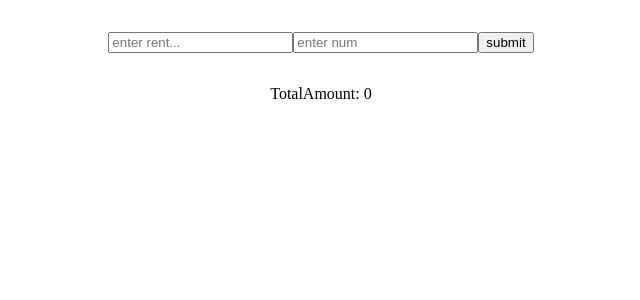
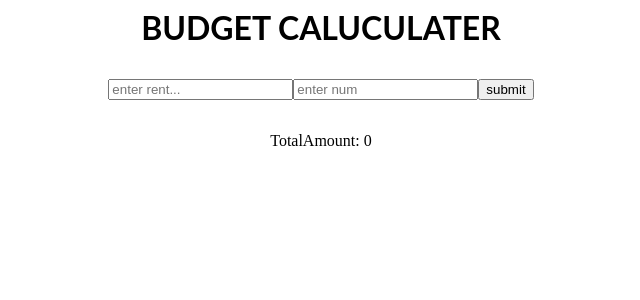
Before and after one commit to Neelima1220/react-budeget-caluclator, a React (Create React App) app: page / in a window 1280 px wide. Shown: the top 300 px of the page, without its empty margins (319-959 px from the left). Built offline with nearby package versions, Linux system fonts and the light colour scheme.

Commit message:
1 file modified

```diff
--- a/App.tsx
+++ b/App.tsx
@@ -85,7 +85,7 @@ export default function App(): JSX.Element {
   };
   return (
     <div>
-      {/* <h1 style={{ textAlign: 'center' }}>BUDGET CALUCULATER</h1> */}
+      <h1 style={{ textAlign: 'center' }}>BUDGET CALUCULATER</h1>
       <form
         onSubmit={handleSubmit}
         style={{ textAlign: 'center', marginTop: '2rem' }}
```
